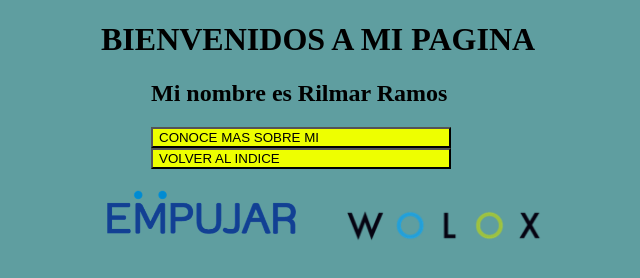
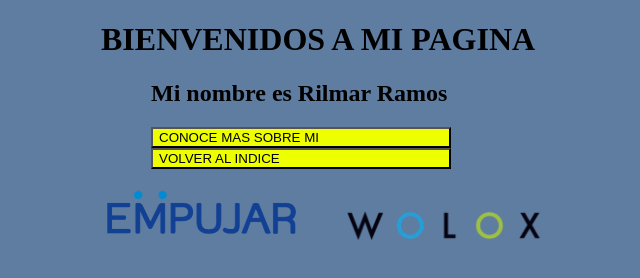
Before and after one commit to rilmarramos/Pagina-Personal, a plain HTML site: page bienvenida.html in a window 1280 px wide. Shown: the top 278 px of the page, without its empty margins (307-947 px from the left). Drawn offline with Linux system fonts and the light colour scheme.

Commit message:
actualice html

```diff
--- a/css/styles.css
+++ b/css/styles.css
@@ -1,5 +1,5 @@
 body{
-    background-color: cadetblue;
+    background-color: rgb(95, 125, 160);
 
 }
 button{
```
